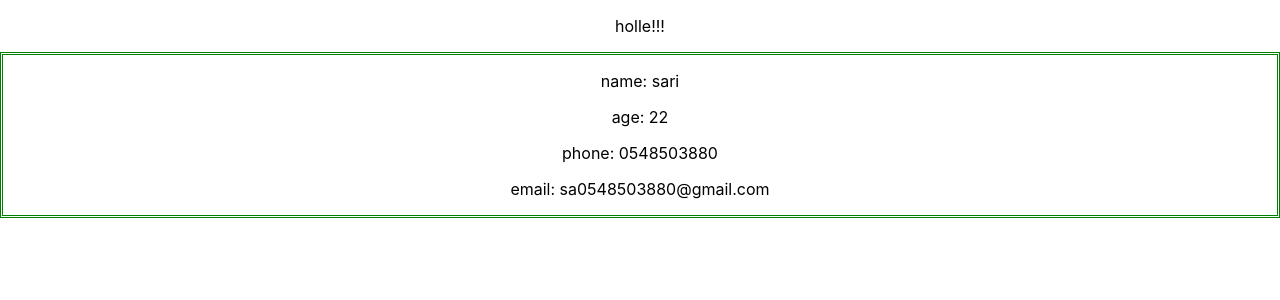
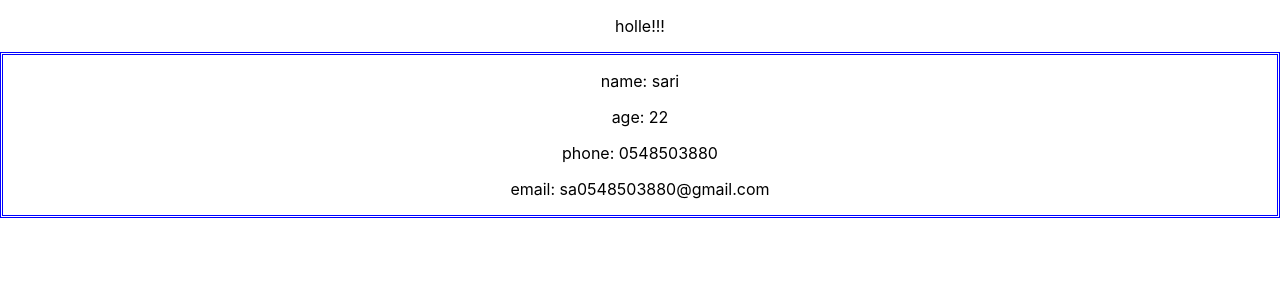
Before and after one commit to sariHeber/our-git-project, a React (Create React App) app in the folder our-project/: page / in a window 1280 px wide. Shown: the top 300 px of the page. Built offline with nearby package versions, Linux system fonts and the light colour scheme.

Commit message:
style changed

```diff
--- a/our-project/src/components/ourComponents/sari.jsx
+++ b/our-project/src/components/ourComponents/sari.jsx
@@ -2,7 +2,7 @@ import React from "react"
 
 export const Sari = () => {
     return (
-       <div style={{borderColor: 'green', borderStyle:'double'}}>
+       <div style={{borderColor: 'blue', borderStyle:'double'}}>
         <p>name: sari</p>
         <p>age: 22</p>
         <p>phone: 0548503880</p>
```
